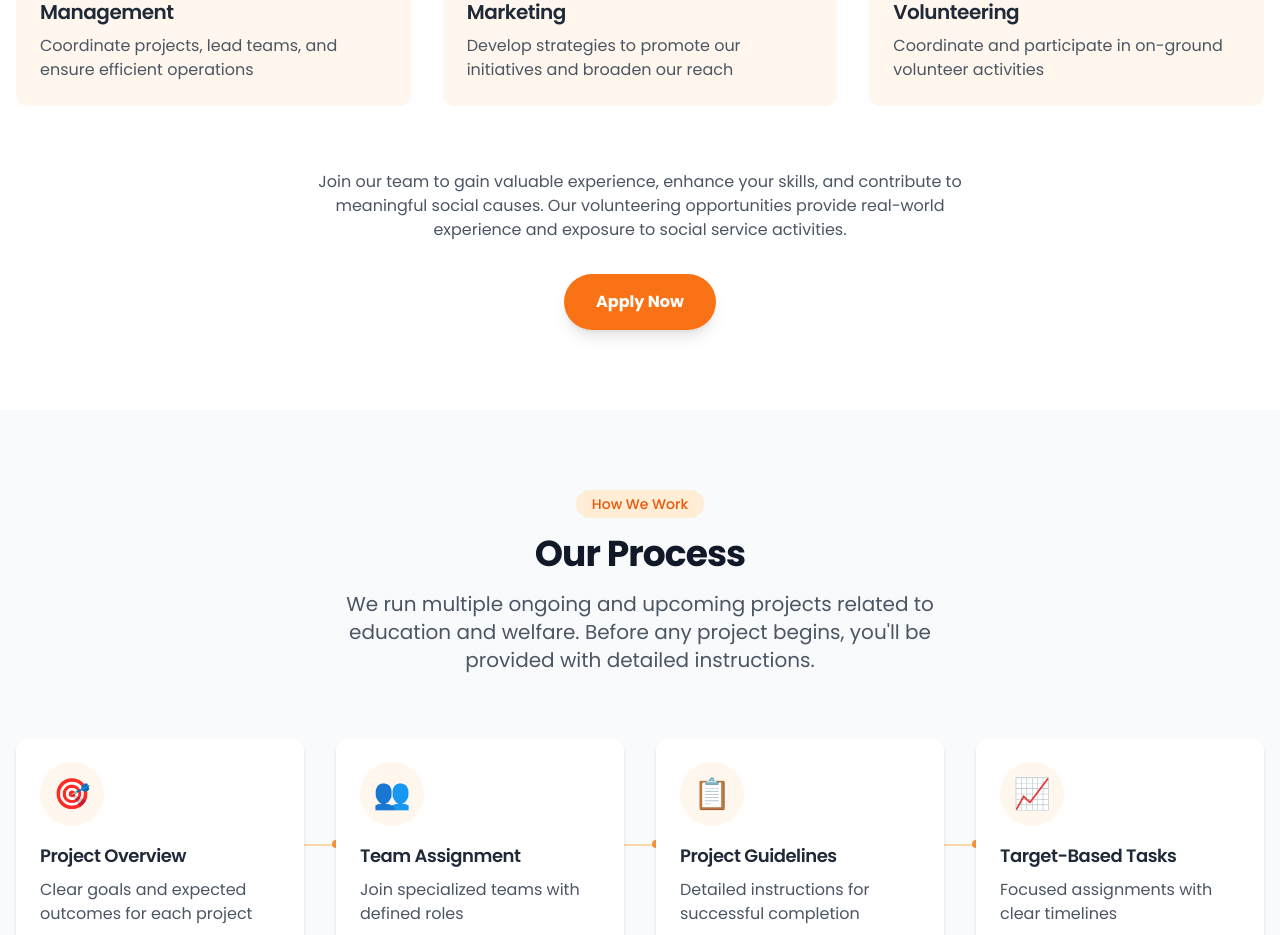
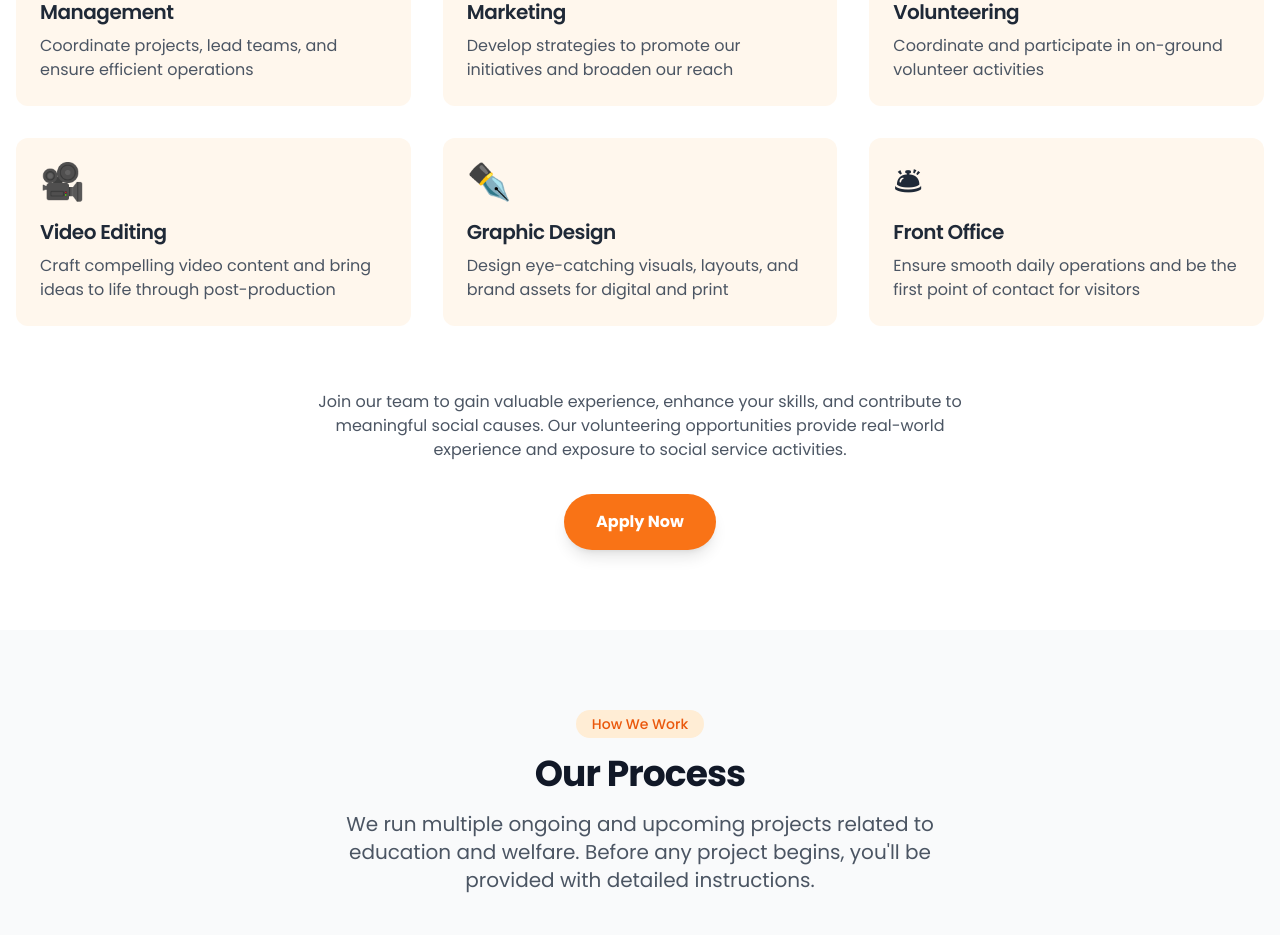
Before and after one commit to CoderYUI/Shwetansh-Welfare-and-Educational-Trust, a React (Vite) app: page / in a window 1280 px wide. Shown: the part 4540-5475 px from the top of the page. Built offline with nearby package versions, Linux system fonts and the light colour scheme.

Commit message:
Link and Departments

```diff
--- a/src/components/Departments.jsx
+++ b/src/components/Departments.jsx
@@ -45,7 +45,22 @@ const departments = [
     icon: "🎓",
     name: "Volunteering",
     description: "Coordinate and participate in on-ground volunteer activities"
-  }
+  },
+   {
+    icon: "🎥",
+    name: "Video Editing",
+    description: "Craft compelling video content and bring ideas to life through post-production"
+  },
+  {
+    icon: "✒️",
+    name: "Graphic Design",
+    description: "Design eye-catching visuals, layouts, and brand assets for digital and print"
+  },
+  {
+    icon: "🛎",
+    name: "Front Office",
+    description: "Ensure smooth daily operations and be the first point of contact for visitors"
+  }
 ];
 
 const Departments = () => {
--- a/src/components/Hero.jsx
+++ b/src/components/Hero.jsx
@@ -59,7 +59,7 @@ const Hero = () => {
             <motion.a
               whileHover={{ scale: 1.05 }}
               whileTap={{ scale: 0.95 }}
-              href="#departments"
+              href="https://forms.gle/TqivSGspxzNXbMDXA"
               className="bg-white text-brand-600 px-8 py-4 rounded-full font-bold text-lg shadow-lg hover:shadow-xl transition-all"
             >
               Join Us
```
